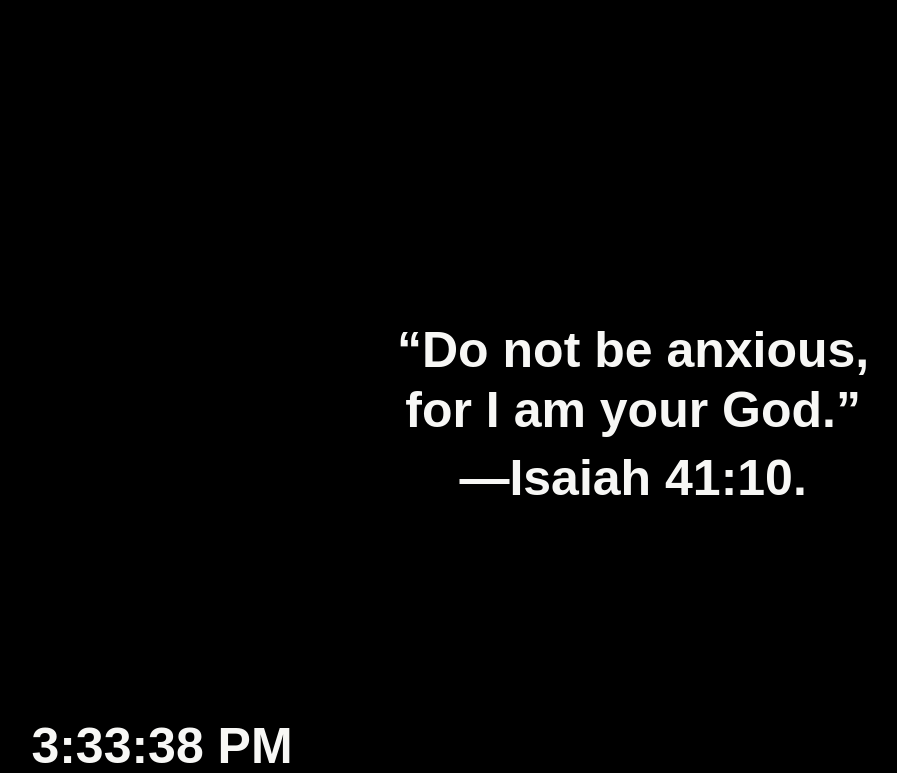
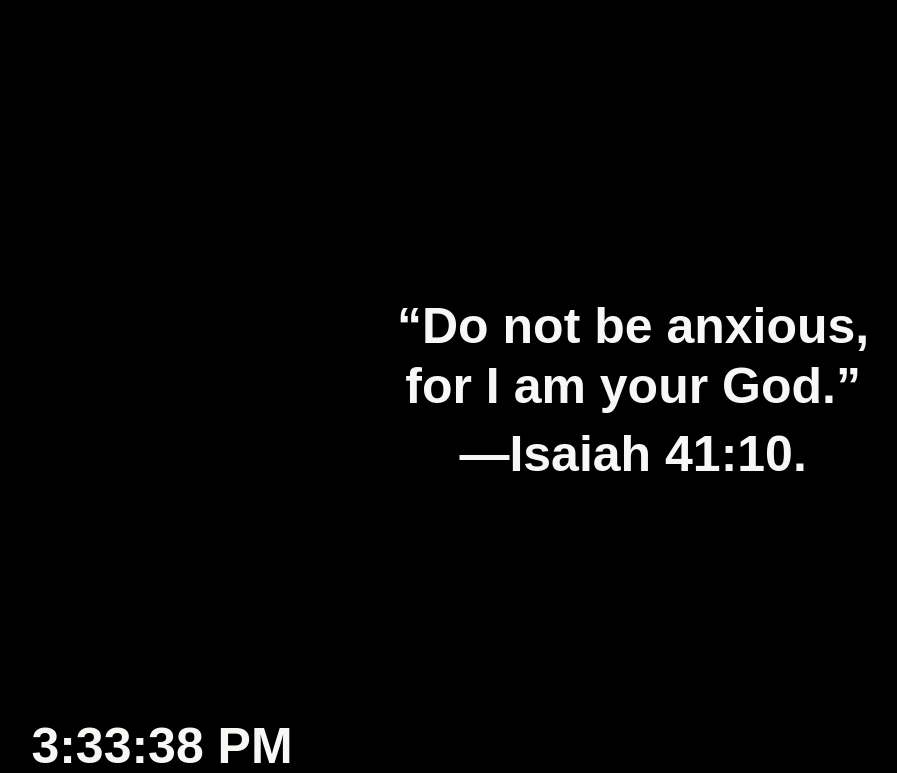
Before and after one commit to Xachman/congregation-info, a Flask app: page / in a window 1280 px wide. Shown: the top 773 px of the page, without its empty margins (7-904 px from the left). Run offline with Flask 2, Linux system fonts and the light colour scheme; some libraries are stand-ins or nearby versions; some web fonts are replaced.

Commit message:
add some line breaks

```diff
--- a/templates/layout.html
+++ b/templates/layout.html
@@ -20,7 +20,7 @@
         }
         .scripture {
             position: absolute;
-            top: 40%;
+            top: 37%;
             left: 28%;
             text-align: center;
         }
@@ -63,6 +63,10 @@
         <h1>&ldquo;Do not be anxious, <br>for I am your God.&rdquo;</h1>
         <h2>&mdash;Isaiah 41:10.</h2>
         {% if content == 'schedule' %}
+        <br>
+        <br>
+        <br>
+        <br>
         <hr>
         <h3>Congregation Kingdom Hall Cleaning Assignment:</h3>
         <h3>{{ group }} - {{ type }}</h3>
```
